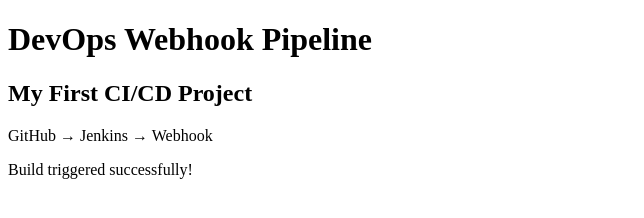
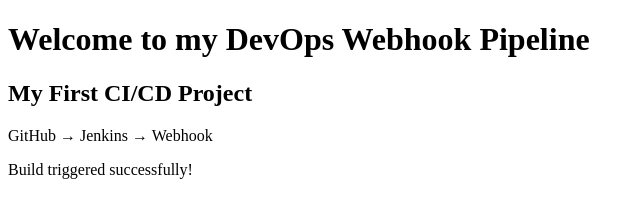
Before and after one commit to Rajgit173/devops-webhook-pipeline, a plain HTML site: page index.html in a window 1280 px wide. Shown: the whole page, without its empty margins (0-644 px from the left). Drawn offline with Linux system fonts and the light colour scheme.

Commit message:
Test webhook

```diff
--- a/index.html
+++ b/index.html
@@ -4,7 +4,7 @@
     <title>DevOps Webhook Pipeline</title>
 </head>
 <body>
-    <h1>DevOps Webhook Pipeline</h1>
+    <h1>Welcome to my DevOps Webhook Pipeline</h1>
     <h2>My First CI/CD Project</h2>
     <p>GitHub → Jenkins → Webhook</p>
     <p>Build triggered successfully!</p>
```
